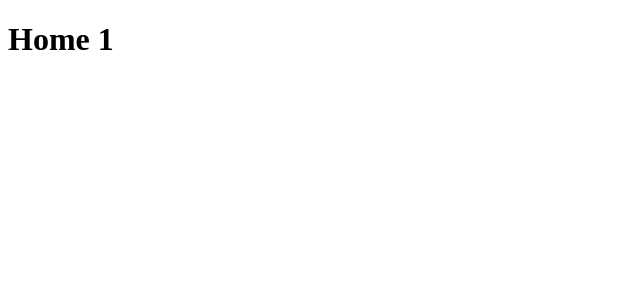
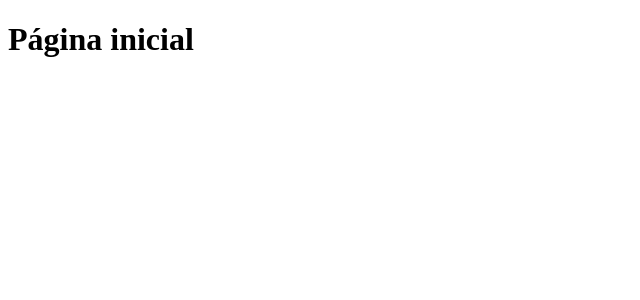
Before and after one commit to FeijoHigor/projeto-unico, a Next.js app: page / in a window 1280 px wide. Shown: the top 300 px of the page, without its empty margins (0-640 px from the left). Built offline with nearby package versions, Linux system fonts and the light colour scheme.

Commit message:
nova chamada na home

```diff
--- a/pages/index.js
+++ b/pages/index.js
@@ -1,7 +1,7 @@
 function Home() {
     return (
         <div>
-            <h1>Home 1</h1>
+            <h1>Página inicial</h1>
         </div>
     )
 }
```
